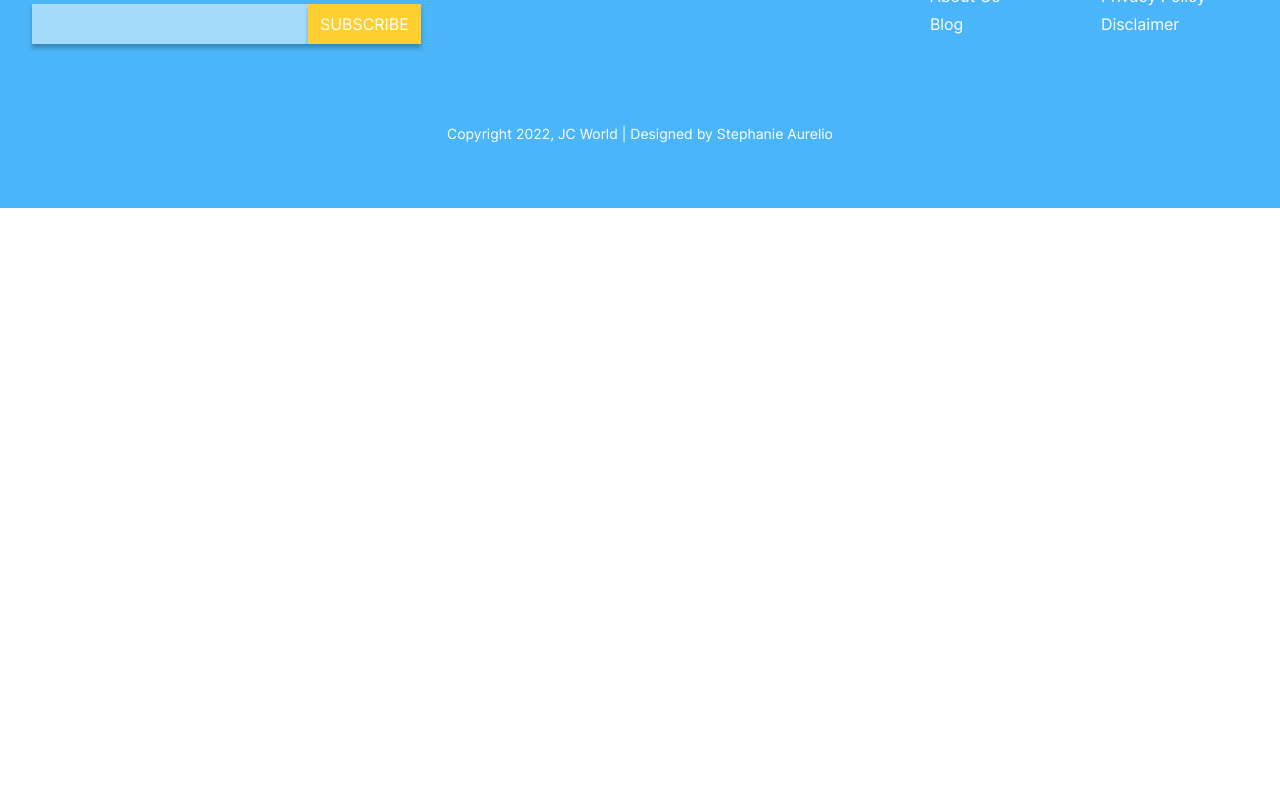
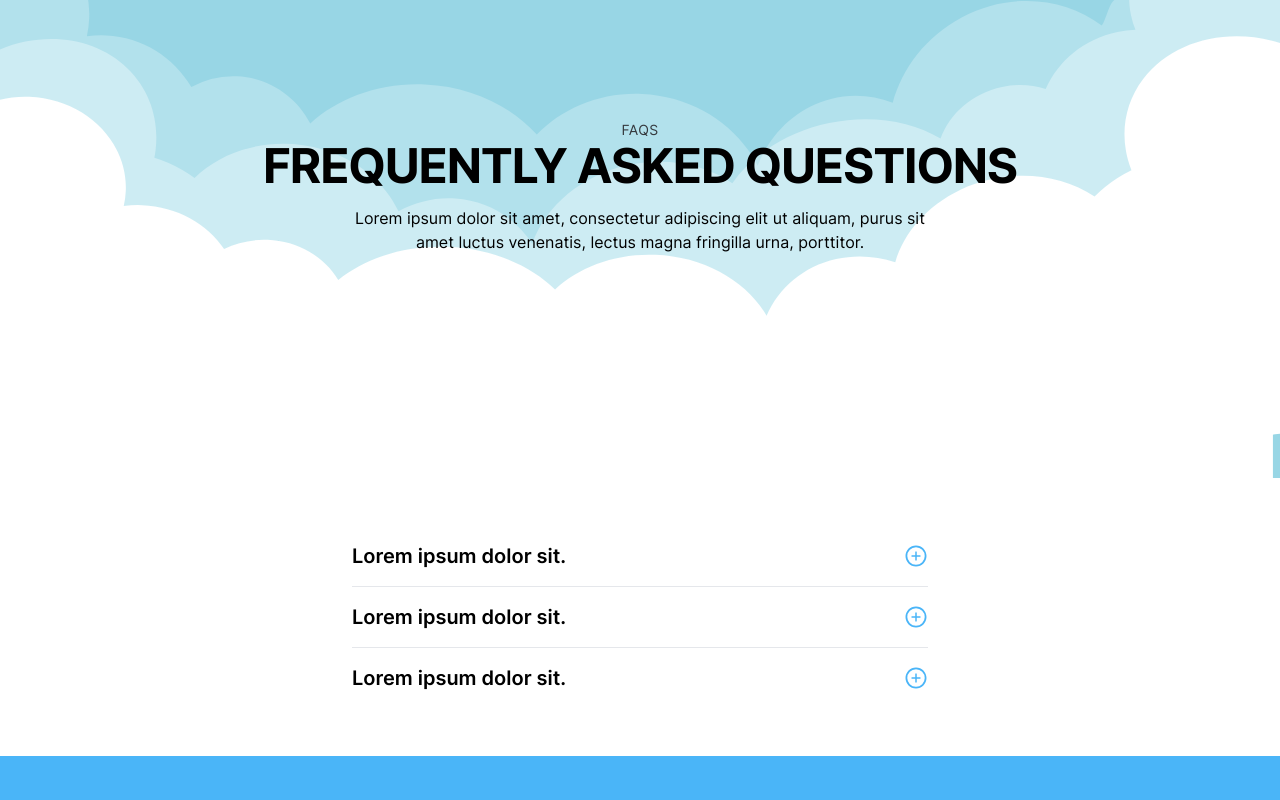
Before and after one commit to joaquinvaldezzz/jcworld-demo, a Vue app: page /faq in a window 1280 px wide. Shown: the part 360-1160 px from the top of the page. Before the commit the page ends 800 px from the top, so only its background shows below. Built offline with nearby package versions, Linux system fonts and the light colour scheme.

Commit message:
Create FAQ page

```diff
--- a/src/router/index.js
+++ b/src/router/index.js
@@ -1,11 +1,17 @@
 import { createRouter, createWebHistory } from 'vue-router'
 import Home from '../views/Home.vue'
+import FAQ from '../views/FAQ.vue'
 
 const routes = [
   {
     path: '/',
     name: 'Home',
     component: Home,
+  },
+  {
+    path: '/faq',
+    name: 'FAQ',
+    component: FAQ,
   },
 ]
 
--- /dev/null
+++ b/src/views/FAQ.vue
@@ -0,0 +1,95 @@
+<template>
+  <main>
+    <section class="relative bg-charlotte py-8 sm:py-32 md:pt-48 lg:pt-56 xl:pt-80 xl:pb-56">
+      <img class="hidden sm:absolute sm:inset-x-0 sm:top-0 sm:block sm:select-none lg:mx-auto lg:max-w-4xl xl:max-w-6xl" src="/images/clouds-and-stars.png" alt="Clouds and stars" />
+      <img class="absolute inset-x-0 bottom-0 select-none" src="/svg/clouds.svg" alt="Clouds" />
+      <div class="container relative">
+        <div class="text-center text-sm uppercase tracking-wide text-vulcan">FAQs</div>
+        <h1 class="mt-0.5 text-center text-2xl font-bold uppercase tracking-tight sm:text-3xl md:text-4xl lg:text-5xl">Frequently Asked Questions</h1>
+        <p class="mt-4 text-center lg:mx-auto lg:max-w-xl">Lorem ipsum dolor sit amet, consectetur adipiscing elit ut aliquam, purus sit amet luctus venenatis, lectus magna fringilla urna, porttitor.</p>
+      </div>
+    </section>
+
+    <section class="py-8 sm:py-12 md:py-16">
+      <div class="container">
+        <div class="space-y-4 divide-y lg:mx-auto lg:max-w-xl" aria-label="Accordion group">
+          <div aria-label="Accordion item">
+            <button class="flex w-full items-center justify-between text-left text-xl font-semibold" aria-label="Accordion button">
+              <span>Lorem ipsum dolor sit.</span>
+              <svg class="h-6 w-6 fill-current text-maya-blue" aria-label="Expand icon" viewBox="0 0 24 24">
+                <path d="M16.313 11.25H12.75V7.687a.188.188 0 0 0-.188-.187h-1.124a.188.188 0 0 0-.188.188v3.562H7.687a.188.188 0 0 0-.187.188v1.124c0 .104.084.188.188.188h3.562v3.563c0 .103.084.187.188.187h1.124a.188.188 0 0 0 .188-.188V12.75h3.563a.188.188 0 0 0 .187-.188v-1.124a.188.188 0 0 0-.188-.188Z" />
+                <path d="M12 1.5C6.202 1.5 1.5 6.202 1.5 12S6.202 22.5 12 22.5 22.5 17.798 22.5 12 17.798 1.5 12 1.5Zm0 19.219A8.72 8.72 0 0 1 3.281 12 8.72 8.72 0 0 1 12 3.281 8.72 8.72 0 0 1 20.719 12 8.72 8.72 0 0 1 12 20.719Z" />
+              </svg>
+              <svg class="hidden h-6 w-6 fill-current text-maya-blue" aria-label="Collapse icon" viewBox="0 0 24 24">
+                <path d="M7 11h10v2H7v-2Z" />
+                <path d="M12 2C6.486 2 2 6.486 2 12s4.486 10 10 10 10-4.486 10-10S17.514 2 12 2Zm0 18c-4.411 0-8-3.589-8-8s3.589-8 8-8 8 3.589 8 8-3.589 8-8 8Z" />
+              </svg>
+            </button>
+
+            <div class="mt-2 hidden text-grey" aria-label="Accordion content">
+              <p>Lorem ipsum dolor sit amet consectetur adipisicing elit. Laborum aperiam ipsam repellendus recusandae commodi deserunt cum.</p>
+            </div>
+          </div>
+
+          <div class="pt-4" aria-label="Accordion item">
+            <button class="flex w-full items-center justify-between text-left text-xl font-semibold" aria-label="Accordion button">
+              <span>Lorem ipsum dolor sit.</span>
+              <svg class="h-6 w-6 fill-current text-maya-blue" aria-label="Expand icon" viewBox="0 0 24 24">
+                <path d="M16.313 11.25H12.75V7.687a.188.188 0 0 0-.188-.187h-1.124a.188.188 0 0 0-.188.188v3.562H7.687a.188.188 0 0 0-.187.188v1.124c0 .104.084.188.188.188h3.562v3.563c0 .103.084.187.188.187h1.124a.188.188 0 0 0 .188-.188V12.75h3.563a.188.188 0 0 0 .187-.188v-1.124a.188.188 0 0 0-.188-.188Z" />
+                <path d="M12 1.5C6.202 1.5 1.5 6.202 1.5 12S6.202 22.5 12 22.5 22.5 17.798 22.5 12 17.798 1.5 12 1.5Zm0 19.219A8.72 8.72 0 0 1 3.281 12 8.72 8.72 0 0 1 12 3.281 8.72 8.72 0 0 1 20.719 12 8.72 8.72 0 0 1 12 20.719Z" />
+              </svg>
+              <svg class="hidden h-6 w-6 fill-current text-maya-blue" aria-label="Collapse icon" viewBox="0 0 24 24">
+                <path d="M7 11h10v2H7v-2Z" />
+                <path d="M12 2C6.486 2 2 6.486 2 12s4.486 10 10 10 10-4.486 10-10S17.514 2 12 2Zm0 18c-4.411 0-8-3.589-8-8s3.589-8 8-8 8 3.589 8 8-3.589 8-8 8Z" />
+              </svg>
+            </button>
+
+            <div class="mt-2 hidden text-grey" aria-label="Accordion content">
+              <p>Lorem ipsum dolor sit amet consectetur adipisicing elit. Laborum aperiam ipsam repellendus recusandae commodi deserunt cum.</p>
+            </div>
+          </div>
+
+          <div class="pt-4" aria-label="Accordion item">
+            <button class="flex w-full items-center justify-between text-left text-xl font-semibold" aria-label="Accordion button">
+              <span>Lorem ipsum dolor sit.</span>
+              <svg class="h-6 w-6 fill-current text-maya-blue" aria-label="Expand icon" viewBox="0 0 24 24">
+                <path d="M16.313 11.25H12.75V7.687a.188.188 0 0 0-.188-.187h-1.124a.188.188 0 0 0-.188.188v3.562H7.687a.188.188 0 0 0-.187.188v1.124c0 .104.084.188.188.188h3.562v3.563c0 .103.084.187.188.187h1.124a.188.188 0 0 0 .188-.188V12.75h3.563a.188.188 0 0 0 .187-.188v-1.124a.188.188 0 0 0-.188-.188Z" />
+                <path d="M12 1.5C6.202 1.5 1.5 6.202 1.5 12S6.202 22.5 12 22.5 22.5 17.798 22.5 12 17.798 1.5 12 1.5Zm0 19.219A8.72 8.72 0 0 1 3.281 12 8.72 8.72 0 0 1 12 3.281 8.72 8.72 0 0 1 20.719 12 8.72 8.72 0 0 1 12 20.719Z" />
+              </svg>
+              <svg class="hidden h-6 w-6 fill-current text-maya-blue" aria-label="Collapse icon" viewBox="0 0 24 24">
+                <path d="M7 11h10v2H7v-2Z" />
+                <path d="M12 2C6.486 2 2 6.486 2 12s4.486 10 10 10 10-4.486 10-10S17.514 2 12 2Zm0 18c-4.411 0-8-3.589-8-8s3.589-8 8-8 8 3.589 8 8-3.589 8-8 8Z" />
+              </svg>
+            </button>
+
+            <div class="mt-2 hidden text-grey" aria-label="Accordion content">
+              <p>Lorem ipsum dolor sit amet consectetur adipisicing elit. Laborum aperiam ipsam repellendus recusandae commodi deserunt cum.</p>
+            </div>
+          </div>
+        </div>
+      </div>
+    </section>
+  </main>
+</template>
+
+<script>
+const accordion = () => {
+  document.querySelectorAll('[aria-label="Accordion button"]').forEach((accordionButton) => {
+    accordionButton.addEventListener('click', () => {
+      const accordionContent = accordionButton.nextElementSibling
+
+      accordionContent.classList.toggle('hidden')
+    })
+  })
+}
+
+export default {
+  methods: {
+    accordion,
+  },
+  mounted: () => {
+    document.title = 'Frequently Asked Questions'
+    accordion.call(this)
+  },
+}
+</script>
```
